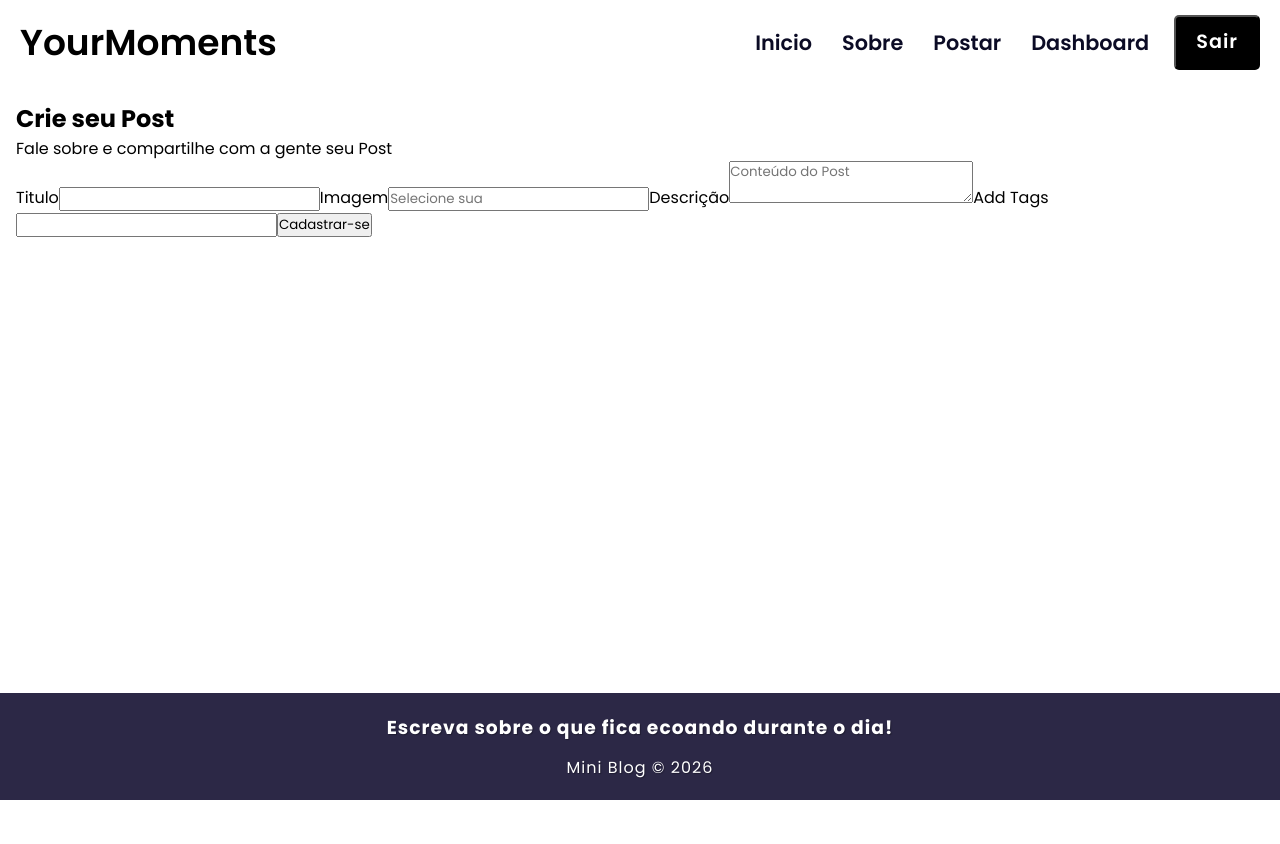
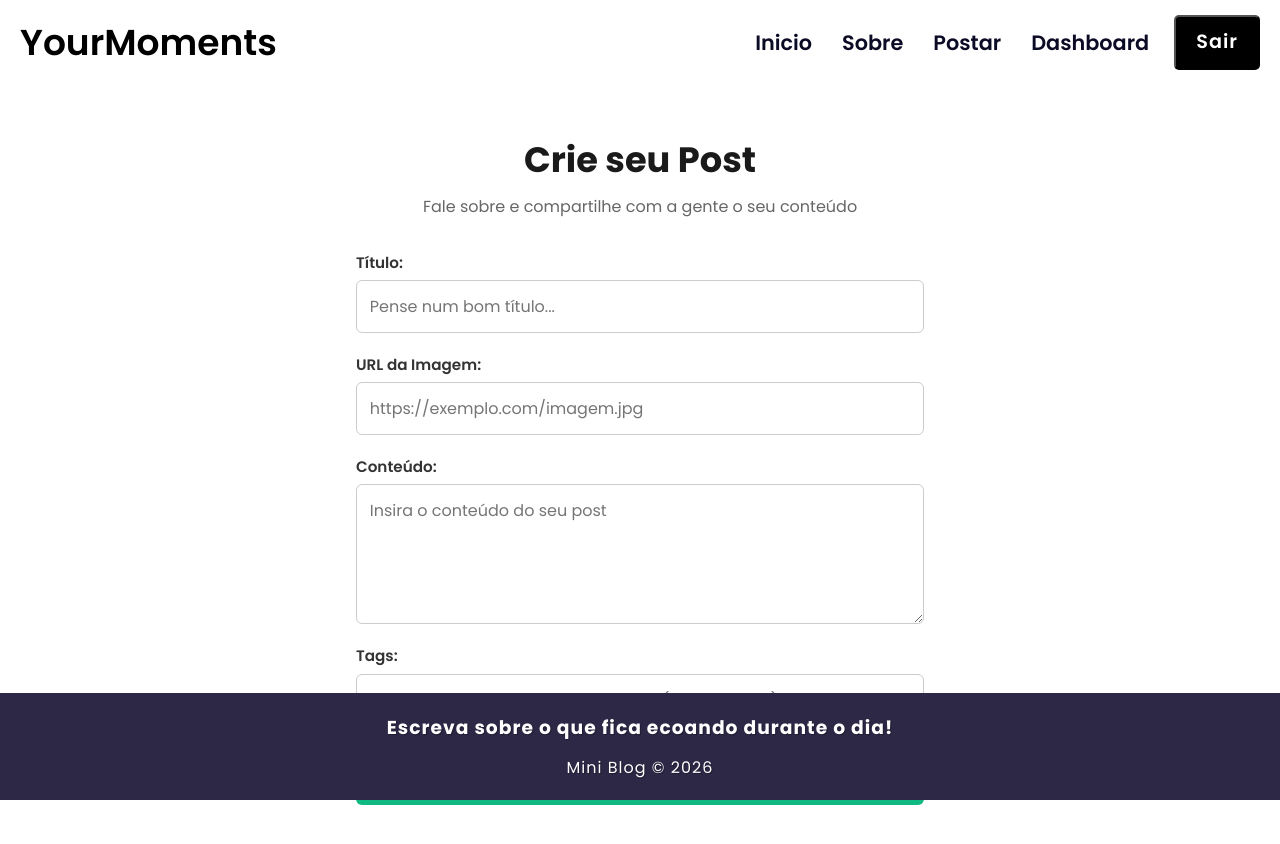
Before and after one commit to SantV7/miniblog, a React (Vite) app: page /posts/create in a window 1280 px wide. Shown: the top 844 px of the page. Before the commit the page ends 800 px from the top, so only its background shows below. Built offline with nearby package versions, Linux system fonts and the light colour scheme; no server answers; sample sign-in values are in the browser's storage.

Commit message:
Finalizei o POST e validação de criação de content

```diff
--- /dev/null
+++ b/src/hooks/useInsertDocument.tsx
@@ -0,0 +1,68 @@
+import { useReducer } from "react"
+import { database } from '../firebase/settings'
+import { collection, addDoc, Timestamp, type DocumentReference, type DocumentData } from "firebase/firestore"
+
+interface StateProps {
+    loading: boolean;
+    error: null | string;
+}
+
+type Action =
+    | { type: "LOADING" }
+    | { type: "INSERTED_DOC"; payload: DocumentReference<DocumentData> }
+    | { type: "ERROR"; payload: string }
+
+const init: StateProps = {
+    loading: false,
+    error: null
+}
+
+const insertReducer = (state: StateProps, action: Action): StateProps => {
+    switch (action.type) {
+        case "LOADING":
+            return { loading: true, error: null }
+        case "INSERTED_DOC":
+            return { loading: false, error: null }
+        case "ERROR":
+            return { loading: false, error: action.payload }
+        default:
+            return state
+    }
+}
+
+export const useInsertDocument = (docCollection: string) => {
+    const [response, dispatch] = useReducer(insertReducer, init)
+
+    const insertDocument = async (document: DocumentData) => {
+        dispatch({ type: "LOADING" })
+
+        try {
+            const newDocument = { ...document, createdAt: Timestamp.now() }
+
+            const insertedDocument = await addDoc(
+                collection(database, docCollection),
+                newDocument
+            )
+
+            dispatch({
+                type: "INSERTED_DOC",
+                payload: insertedDocument
+            })
+        } catch (err) {
+            let errorMessage = "Ocorreu um erro inesperado."
+
+            if (err instanceof Error) {
+                errorMessage = err.message
+            }
+
+            dispatch({
+                type: "ERROR",
+                payload: errorMessage
+            })
+        }
+    }
+
+    return { insertDocument, response }
+}
+
+export default useInsertDocument
--- a/src/pages/CreatePost/CreatePost.module.css
+++ b/src/pages/CreatePost/CreatePost.module.css
@@ -0,0 +1,98 @@
+.create_post {
+  text-align: center;
+  max-width: 600px;
+  margin: 0 auto;
+  padding: 2rem 1rem;
+}
+
+.create_post h2 {
+  font-size: 2.2rem;
+  margin-bottom: 0.5rem;
+  color: #1a1a1a;
+}
+
+.create_post p {
+  color: #666;
+  margin-bottom: 2rem;
+}
+
+.form {
+  display: flex;
+  flex-direction: column;
+  gap: 1.25rem;
+  text-align: left;
+}
+
+.form label {
+  display: flex;
+  flex-direction: column;
+  gap: 0.4rem;
+}
+
+.form label span {
+  font-weight: 600;
+  color: #333;
+  font-size: 0.95rem;
+}
+
+.form input,
+.form textarea {
+  box-sizing: border-box;
+  width: 100%;
+  padding: 0.8rem;
+  border: 1px solid #ccc;
+  border-radius: 6px;
+  font-size: 1rem;
+  outline: none;
+  transition: border-color 0.2s ease, box-shadow 0.2s ease;
+  font-family: inherit;
+}
+
+.form input:focus,
+.form textarea:focus {
+  border-color: #0066ff;
+  box-shadow: 0 0 0 3px rgba(0, 102, 255, 0.15);
+}
+
+.form textarea {
+  min-height: 140px;
+  resize: vertical;
+}
+
+.button,
+.button_disabled {
+  margin-top: 0.5rem;
+  padding: 0.8rem 1.5rem;
+  font-size: 1rem;
+  font-weight: 600;
+  border: none;
+  border-radius: 6px;
+  cursor: pointer;
+  transition: background-color 0.2s ease;
+}
+
+.button {
+  background-color: #10b981;
+  color: #fff;
+}
+
+.button:hover {
+  background-color: #059669;
+}
+
+.button_disabled {
+  background-color: #ccc;
+  color: #666;
+  cursor: not-allowed;
+}
+
+.warning_alert {
+  background-color: #fef2f2;
+  color: #dc2626;
+  border: 1px solid #fecaca;
+  padding: 0.75rem 1rem;
+  border-radius: 6px;
+  font-size: 0.9rem;
+  text-align: center;
+  margin-top: 0.5rem;
+}
--- a/src/pages/CreatePost/CreatePost.tsx
+++ b/src/pages/CreatePost/CreatePost.tsx
@@ -1,88 +1,126 @@
 import { useState, type FormEvent } from 'react'
 import styles from './CreatePost.module.css'
 import { useAuthValue } from '../../context/AuthContext'
+import useInsertDocument from '../../hooks/useInsertDocument'
 
 const CreatePost = () => {
-
   const [title, setTitle] = useState<string>('')
   const [image, setImage] = useState<string>('')
   const [body, setBody] = useState<string>('')
-  const [tags, setTags] = useState<string[]>([])
-  const [errorWarning, setErrorWarning] = useState<string | null>('')
-  const [isLoading, setIsLoading] = useState<boolean>(false)
+  const [tagsInput, setTagsInput] = useState<string>('')
+  const [errorWarning, setErrorWarning] = useState<string | null>(null)
 
+  const { user } = useAuthValue() || {}
+  const { insertDocument, response } = useInsertDocument("posts")
 
-  function handleSubmit(e: FormEvent) {
+  const handleSubmit = async (e: FormEvent) => {
     e.preventDefault()
-
+    setErrorWarning(null)
 
     try {
-      setIsLoading(true);
-      setErrorWarning(null);
-    } catch (err) {
-      if(err instanceof Error) {
-        setErrorWarning(err.message)
+      new URL(image)
+    } catch {
+      setErrorWarning('Por favor, insira uma URL válida para a imagem.')
+      return
     }
+
+    const tagsArray = tagsInput
+      .split(',')
+      .map((tag) => tag.trim().toLowerCase())
+      .filter((tag) => tag.length > 0)
+
+    if (tagsArray.length === 0) {
+      setErrorWarning('Insira pelo menos uma tag.')
+      return
+    }
+
+    const postData = {
+      title,
+      image,
+      body,
+      tags: tagsArray,
+      uid: user?.uid,
+      createdBy: user?.displayName,
+    }
+
+    await insertDocument(postData)
+
+    if (!response.error) {
+      setTitle('')
+      setImage('')
+      setBody('')
+      setTagsInput('')
     }
   }
 
   return (
-    <>
+    <div className={styles.create_post}>
       <h2>Crie seu Post</h2>
-    <p>Fale sobre e compartilhe com a gente seu Post </p>
+      <p>Fale sobre e compartilhe com a gente o seu conteúdo</p>
 
-    <form onSubmit={handleSubmit}></form>
+      <form onSubmit={handleSubmit} className={styles.form}>
         <label>
-      <span>Titulo</span>
+          <span>Título:</span>
           <input
             type="text"
-        name='title'
+            name="title"
+            placeholder="Pense num bom título..."
             value={title}
             onChange={(e) => setTitle(e.target.value)}
-        required/>
+            required
+          />
         </label>
 
         <label>
-      <span>Imagem</span>
+          <span>URL da Imagem:</span>
           <input
             type="text"
-        placeholder='Selecione sua'
-        name='image'
+            name="image"
+            placeholder="https://exemplo.com/imagem.jpg"
             value={image}
             onChange={(e) => setImage(e.target.value)}
-        required/>
+            required
+          />
         </label>
 
         <label>
-      <span>Descrição</span>
+          <span>Conteúdo:</span>
           <textarea
-        placeholder='Conteúdo do Post'
-        name='description'
+            name="body"
+            placeholder="Insira o conteúdo do seu post"
             value={body}
             onChange={(e) => setBody(e.target.value)}
             required
-      >
-      </textarea>
+          ></textarea>
         </label>
 
         <label>
-      <span>Add Tags</span>
+          <span>Tags:</span>
           <input
             type="text"
-        name='tags'
-        value={tags}
-        onChange={(e) => setTags([e.target.value])}
-        required/>
+            name="tags"
+            placeholder="Insira as tags separadas por vírgula (ex: react, css)"
+            value={tagsInput}
+            onChange={(e) => setTagsInput(e.target.value)}
+            required
+          />
         </label>
 
-    {isLoading ? <button disabled className={styles.button_disabled}>Carregando...</button>
-    : <button type="submit" className={styles.button}>Cadastrar-se</button>}
+        {response.loading ? (
+          <button disabled className={styles.button_disabled}>
+            Aguarde...
+          </button>
+        ) : (
+          <button type="submit" className={styles.button}>
+            Criar Post
+          </button>
+        )}
 
-    {errorWarning && <p className={styles.warning_alert}>{errorWarning}</p>}
-
-
-
-    </>
+        {(errorWarning || response.error) && (
+          <p className={styles.warning_alert}>{errorWarning || response.error}</p>
+        )}
+      </form>
+    </div>
   )
 }
 
```
Lines whose indentation alone changed are shown as unchanged.
